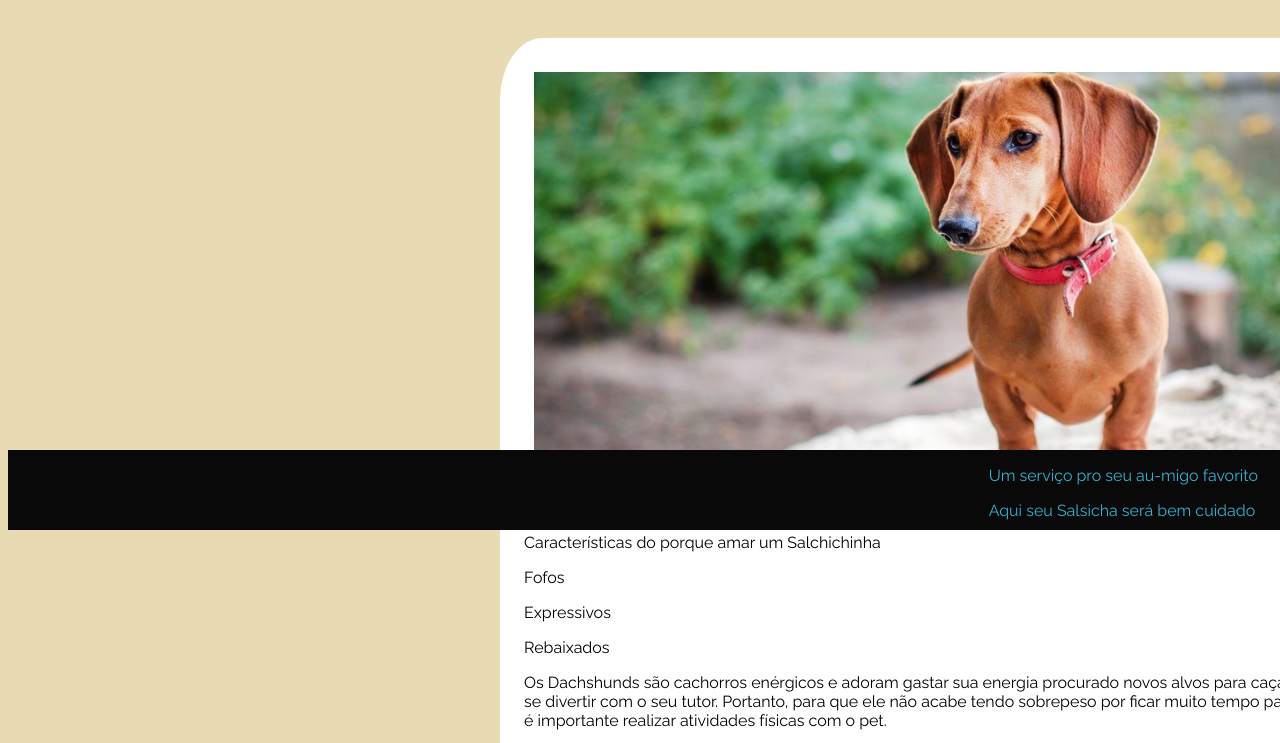
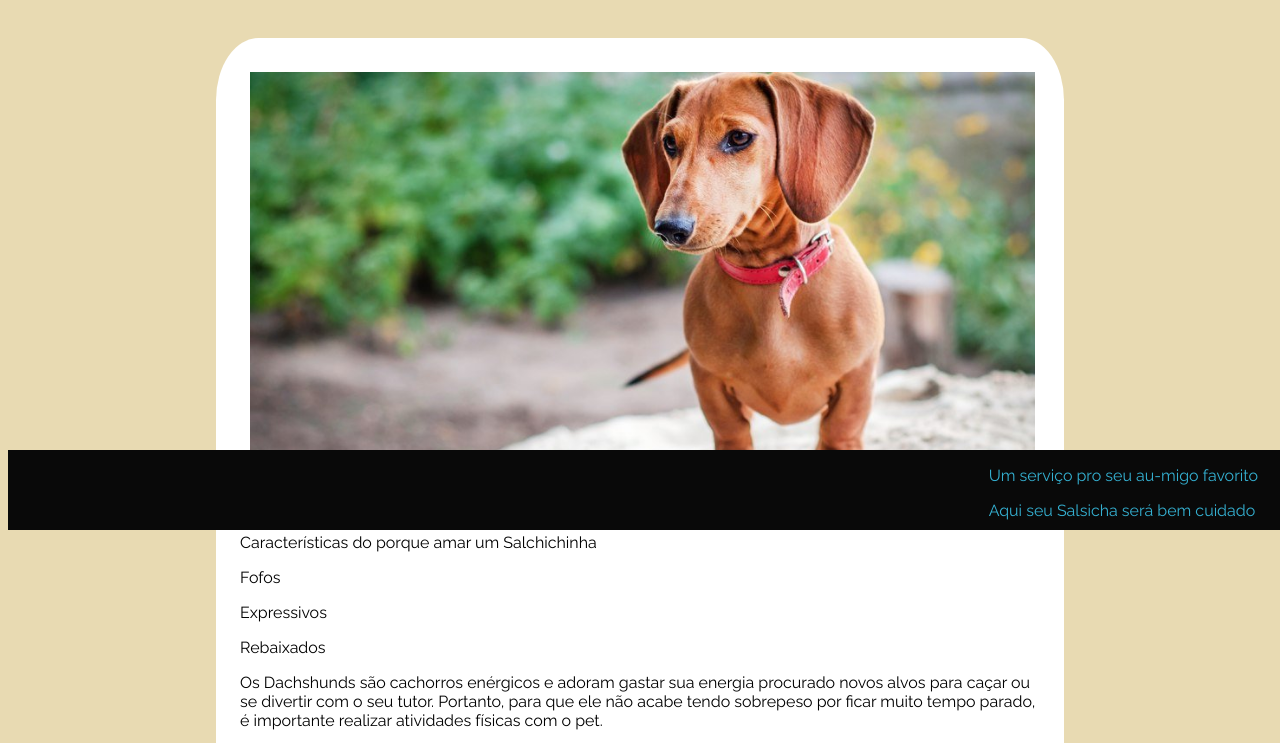
Before and after one commit to contrastguy/-Salsichinha-project, a plain HTML site: page Projeto petshop/index.html in a window 1280 px wide. Shown: the part 270-1013 px from the top of the page. Drawn offline with Linux system fonts and the light colour scheme.

Commit message:
Update styles.css

```diff
--- a/Projeto petshop/CSS/styles.css
+++ b/Projeto petshop/CSS/styles.css
@@ -2,7 +2,10 @@
 /*font-family = "Raleway"*/
 
 body{
-    background-color:#E8DAB2
+    background-color:#E8DAB2;
+        padding: 0;
+    box-sizing: border-box;
+    padding-bottom: 80px;
 }
 
 header{
@@ -42,8 +45,8 @@ section{
     background-color: white;
     padding: 34px 24px 10px 24px;
     border-radius: 5%;
-    position: absolute ;
-    left: 500px;
+    margin-left: 50%;
+    transform: translateX(-50%);
 
 }
 
```
